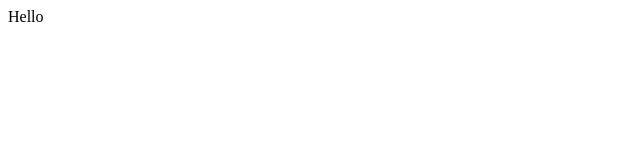
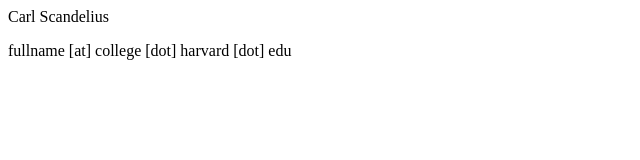
Before and after one commit to alog-ia/alog-ia.github.io, a plain HTML site: page index.html in a window 1280 px wide. Shown: the whole page, without its empty margins (0-640 px from the left). Drawn offline with Linux system fonts and the light colour scheme.

Commit message:
Update index.html

```diff
--- a/index.html
+++ b/index.html
@@ -1 +1,3 @@
-Hello
+<head >Carl Scandelius </head>
+
+<p> fullname [at] college [dot] harvard [dot] edu </p>
```
